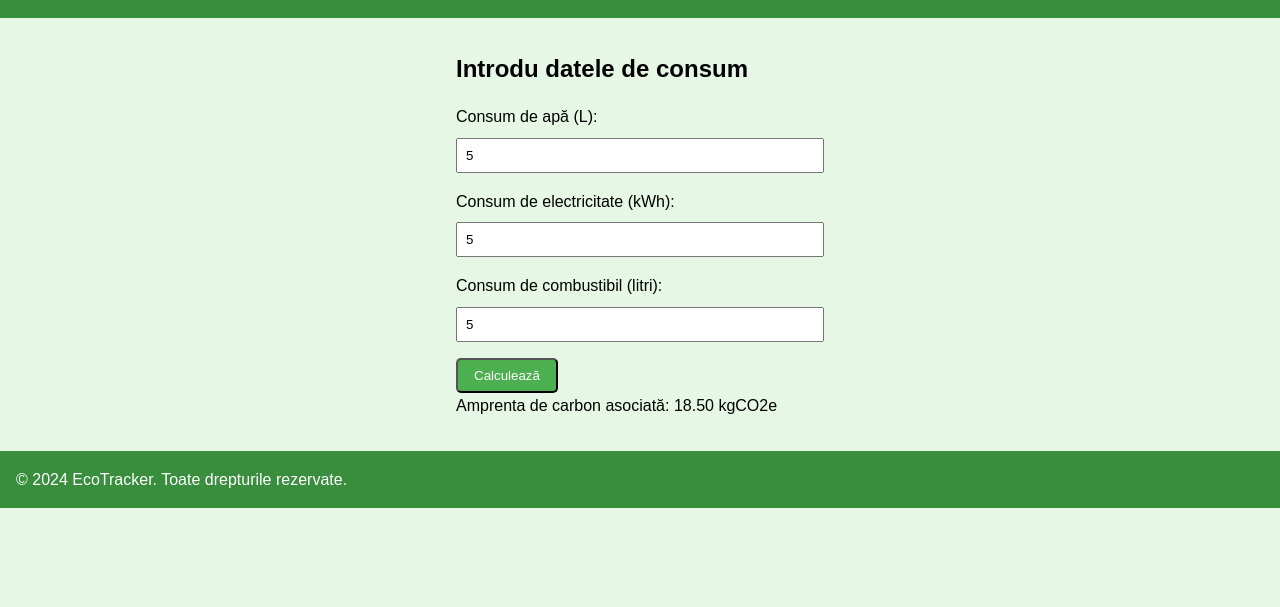
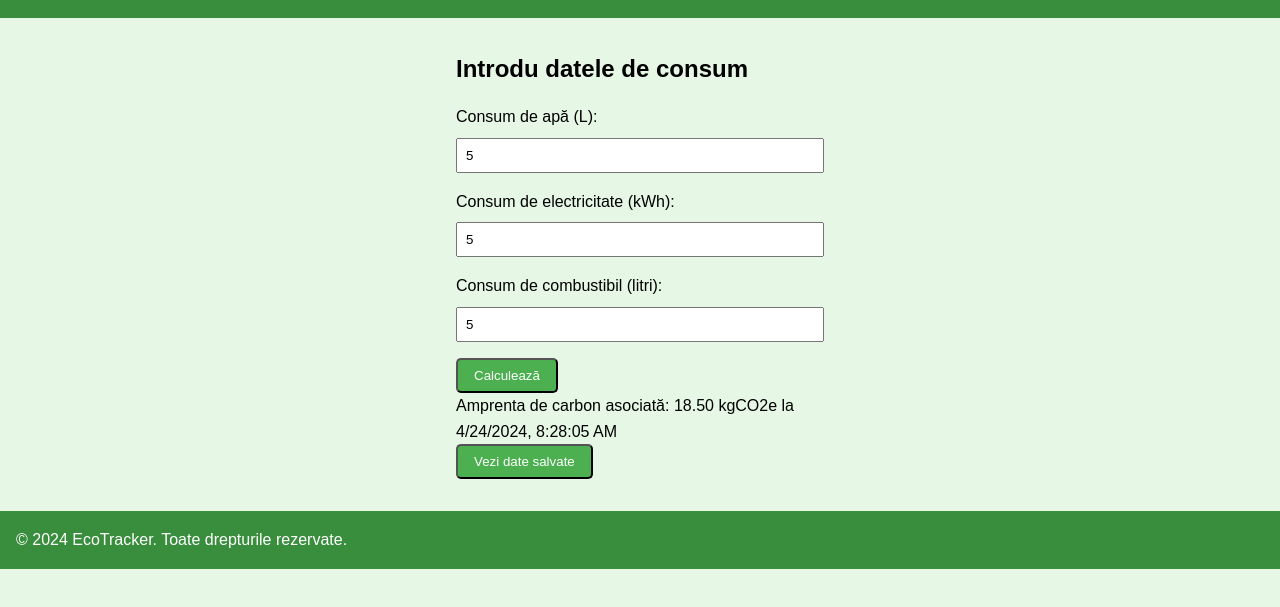
Before and after one commit to VictorRudinciuc/aplicatie-WEB, a plain HTML site: page consum.html in a window 1280 px wide. Both pictures are taken after typing "5", "5", "5" into the empty fields and a click on the button "Calculează". Shown: the part 91-698 px from the top of the page. Drawn offline with Linux system fonts and the light colour scheme.

Commit message:
add-vizualizare-consum

```diff
--- a/consum.html
+++ b/consum.html
@@ -11,12 +11,30 @@
             var electricitateConsum = document.getElementById('electricitate').value;
             var combustibilConsum = document.getElementById('combustibil').value;
             var amprenta = (apaConsum * 0.5) + (electricitateConsum * 1.2) + (combustibilConsum * 2);
-            document.getElementById('amprenta-text').innerText = 'Amprenta de carbon asociată: ' + amprenta.toFixed(2) + ' kgCO2e';
 
+            var currentDate = new Date();
+            var timeOfCalculation = currentDate.toLocaleString();
+            var data = {
+                amprenta: amprenta.toFixed(2),
+                time: timeOfCalculation
+            };
 
-        localStorage.setItem('carbonFootprint', amprenta.toFixed(2));
+            // Save data to localStorage
+            var storedData = JSON.parse(localStorage.getItem('carbonFootprints')) || [];
+            storedData.push(data);
+            localStorage.setItem('carbonFootprints', JSON.stringify(storedData));
 
+            // Display amprenta
+            document.getElementById('amprenta-text').innerText = 'Amprenta de carbon asociată: ' + data.amprenta + ' kgCO2e la ' + data.time;
+        }
 
+        function displaySavedData() {
+            var savedData = JSON.parse(localStorage.getItem('carbonFootprints')) || [];
+            var displayText = "Date salvate:\n";
+            savedData.forEach(function(data) {
+                displayText += 'Amprenta de carbon: ' + data.amprenta + ' kgCO2e la ' + data.time + '\n';
+            });
+            alert(displayText);
         }
     </script>
 </head>
@@ -44,8 +62,7 @@
             <input type="number" id="combustibil" name="combustibil" required>
             <button type="button" class="btn" onclick="calculeazaAmprenta()">Calculează</button>
             <p id="amprenta-text"></p>
-
-            </form>
+            <button type="button" class="btn" onclick="displaySavedData()">Vezi date salvate</button>
         </section>
     </main>
     <footer>
```
Also changed, not shown: sfaturi.html (+9 -8 lines).
